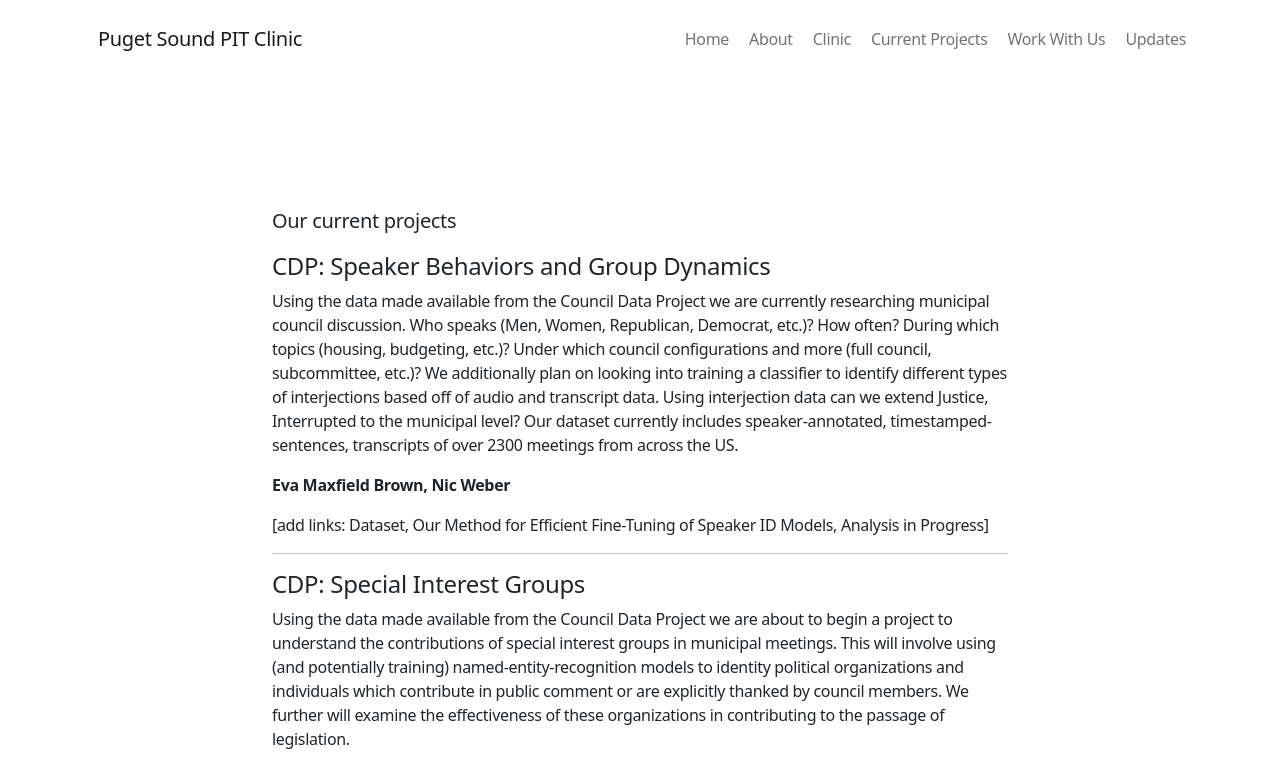
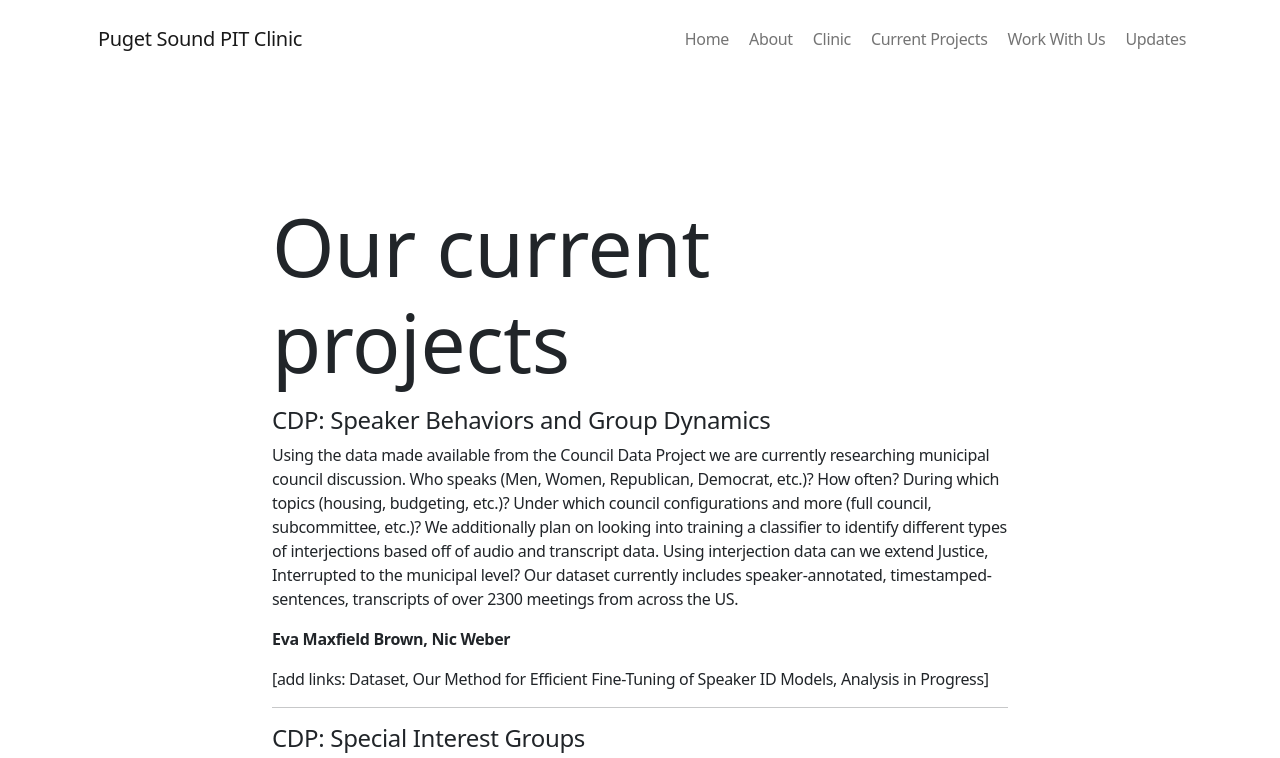
Before and after one commit to PugetSoundClinic-PIT/PugetSoundClinic-PIT.github.io, an Eleventy site: page src/currentprojects.md in a window 1280 px wide. Shown: the top 758 px of the page. Built offline with nearby package versions, Linux system fonts and the light colour scheme; Eleventy itself is replaced by a stand-in of ours; files that its build step writes are made by us from their sources.

Commit message:
Update currentprojects.md

```diff
--- a/src/currentprojects.md
+++ b/src/currentprojects.md
@@ -1,9 +1,8 @@
 ---
 layout: layouts/primary-page.njk
-title:
-lead: Our current projects
+title: Our current projects
+lead:
 ---
-
 
 #### CDP: Speaker Behaviors and Group Dynamics
 Using the data made available from the Council Data Project we are currently researching municipal council discussion. Who speaks (Men, Women, Republican, Democrat, etc.)? How often? During which topics (housing, budgeting, etc.)? Under which council configurations and more (full council, subcommittee, etc.)? We additionally plan on looking into training a classifier to identify different types of interjections based off of audio and transcript data. Using interjection data can we extend Justice, Interrupted to the municipal level? Our dataset currently includes speaker-annotated, timestamped-sentences, transcripts of over 2300 meetings from across the US.
```
